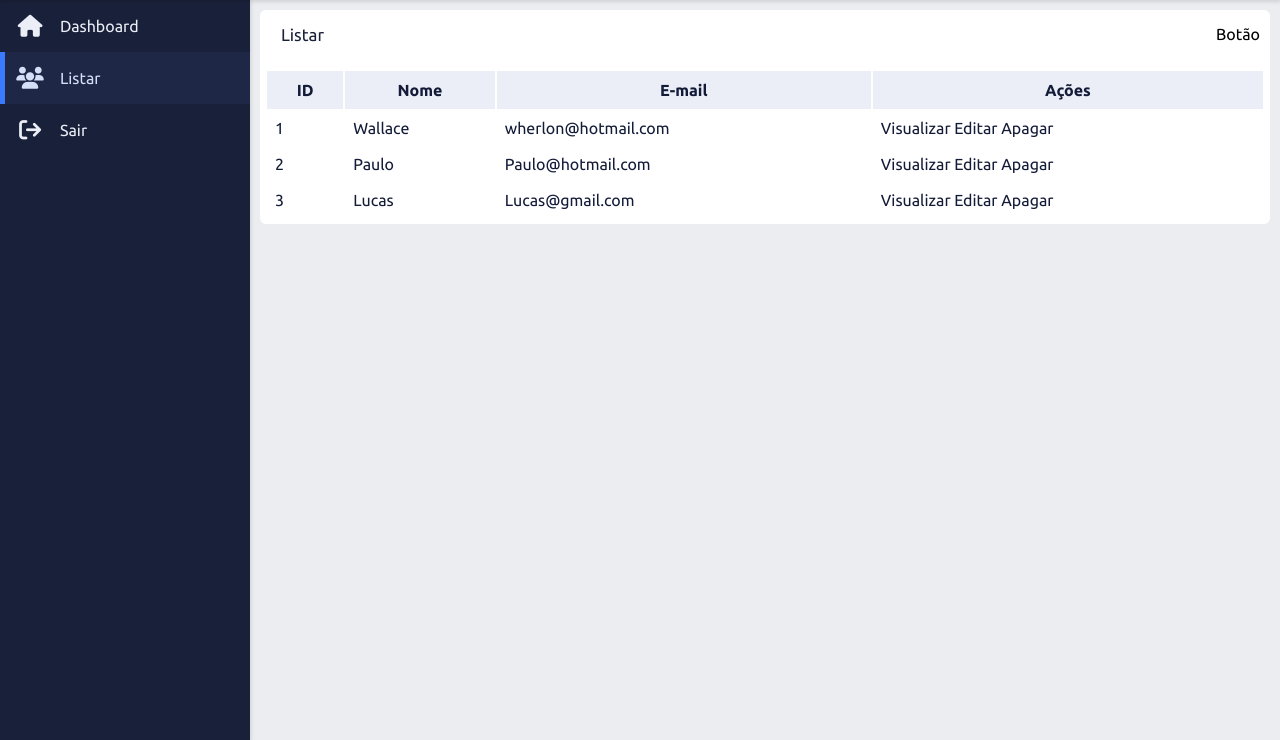
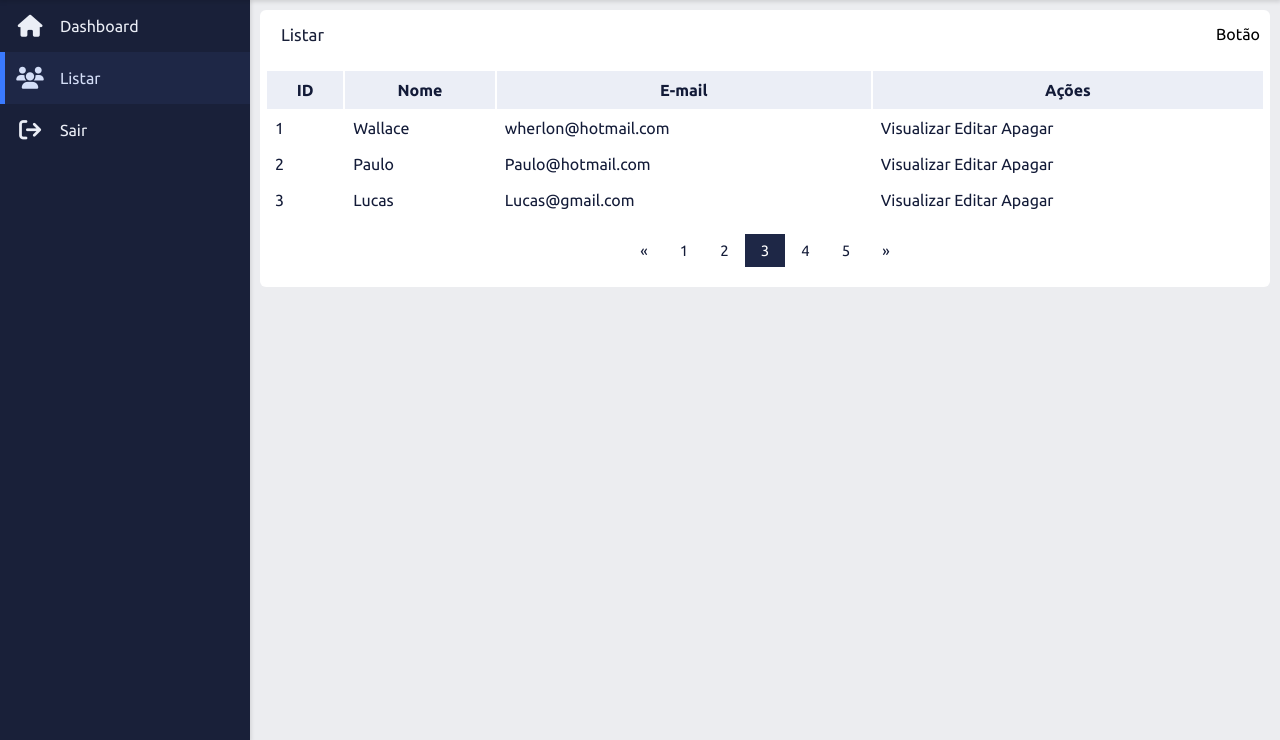
Before and after one commit to WallaceHerlon/udemy-desenvolvimento-web, a PHP site: page /listar.html in a window 1280 px wide. Shown: the part 60-800 px from the top of the page. Run offline with PHP 8.4, Linux system fonts and the light colour scheme.

Commit message:
Projeto 02: sistema administrativo - Layout paginação

```diff
--- a/projetos/02_sistema_administrativo/css/adm.css
+++ b/projetos/02_sistema_administrativo/css/adm.css
@@ -1,4 +1,5 @@
 @import url('https://fonts.googleapis.com/css2?family=Ubuntu:wght@300;400;500;700&display=swap');
+
 * {
     margin: 0;
     padding: 0;
@@ -88,7 +89,6 @@ body {
 }
 
 /* Inicio dropdown navbar */
-
 .dropdown-menu {
     position: absolute;
     right: 0;
@@ -256,7 +256,6 @@ body {
 
 
 /* Inicio dashboard */
-
 .row .box {
     width: 23%;
     margin: 5px 1%;
@@ -343,3 +342,34 @@ body {
     padding: 8px;
 }
 /* Fim listar */
+
+/* Início paginação */
+.content-pagination {
+    margin: 15px 0;
+    width: 100%;
+    display: flex;
+    align-items: center;
+    justify-content: center;
+}
+
+.pagination {
+    display: inline-block;
+    font-size: 15px;
+}
+
+.pagination a {
+    color: var(--fourth-bg-color);
+    float: left;
+    padding: 8px 16px;
+    text-decoration: none;
+    transition: background-color .3s;
+}
+
+.pagination a.active {
+    background-color: var(--second-bg-color);
+    color: var(--fourth-color);
+}
+
+.pagination a:hover:not(.active) {
+    background-color: var(--main-color);
+}
--- a/projetos/02_sistema_administrativo/listar.html
+++ b/projetos/02_sistema_administrativo/listar.html
@@ -119,6 +119,18 @@
                         </tr>
                     </tbody>
                 </table>
+
+                <div class="content-pagination">
+                    <div class="pagination">
+                        <a href="#">&laquo;</a>
+                        <a href="#">1</a>
+                        <a href="#">2</a>
+                        <a href="#" class="active">3</a>
+                        <a href="#">4</a>
+                        <a href="#">5</a>
+                        <a href="#">&raquo;</a>
+                    </div>
+                </div>
             </div>
         </div>
         <!-- Fim do conteudo do administrativo -->
```
